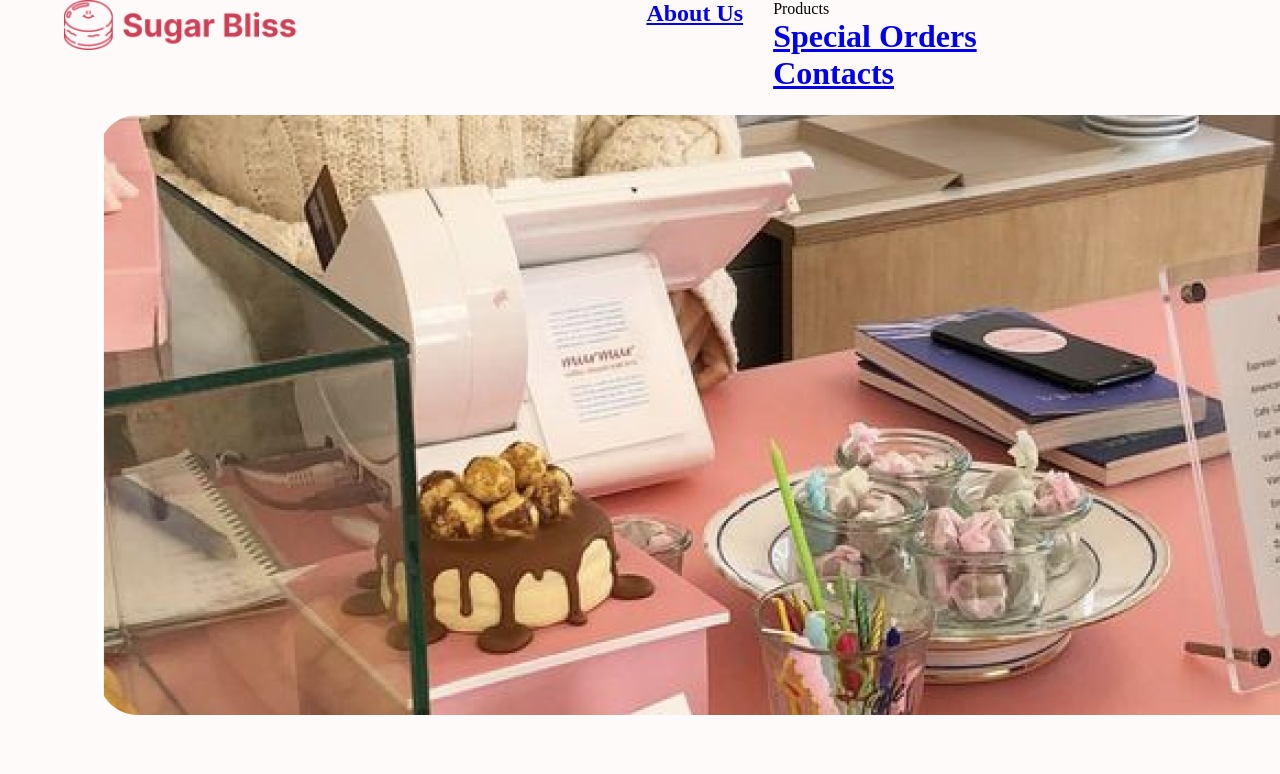
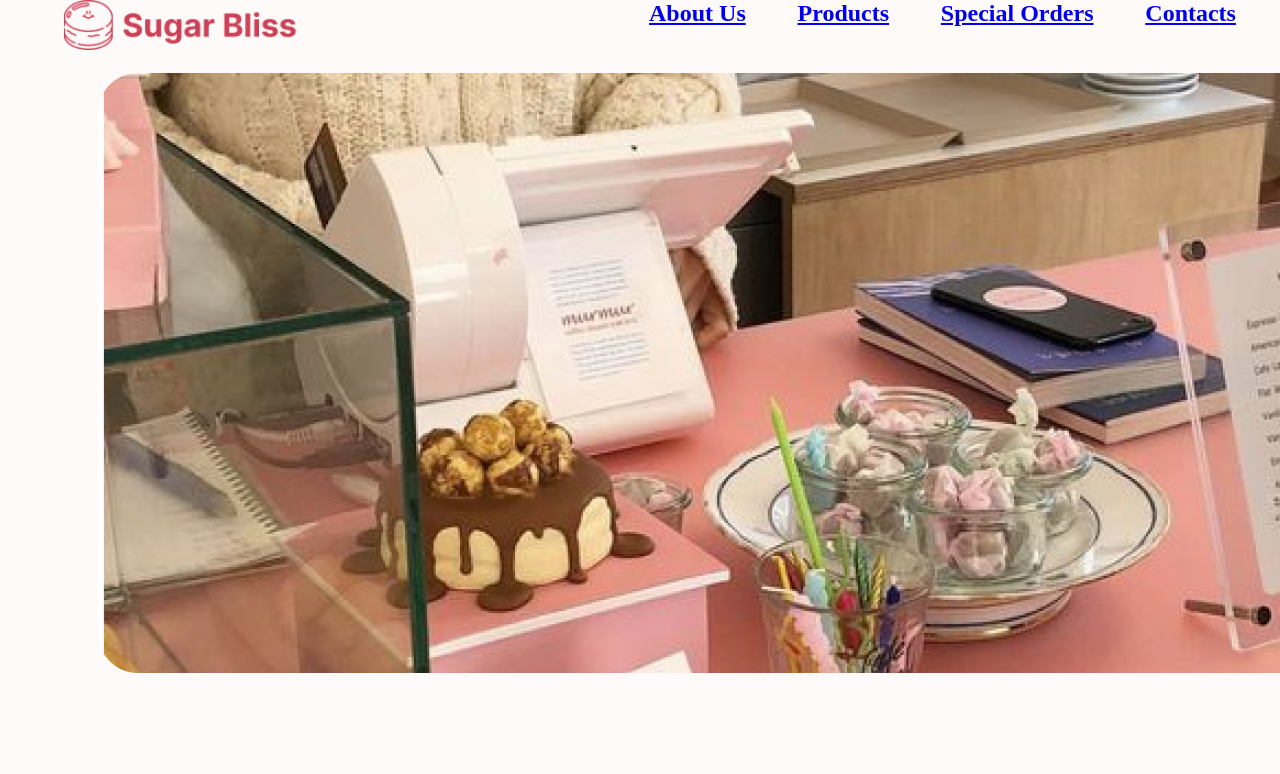
Before and after one commit to Kashish23092004/figma-template, a plain HTML site: page index.html in a window 1280 px wide. Shown: the top 774 px of the page. Drawn offline with Linux system fonts and the light colour scheme.

Commit message:
Update index.html

```diff
--- a/index.html
+++ b/index.html
@@ -10,12 +10,12 @@
       <div class="upper">
     <div class="nav">
       <img src="Logo.png" height="50px">
-        <div class="right">
-            <h1><a href="https://kashish23092004.github.io/figma-template/">About&nbspUs</a></h1>
-            <h1<a href ="https://kashish23092004.github.io/figma-page3">Products</a></h1>
-            <h1><a href="https://kashish23092004.github.io/figma-page4/">Special&nbspOrders</a></h1>
-            <h1><a href="https://kashish23092004.github.io/figma-page5/">Contacts</a></div>
-        </div>
+      <div class="right">
+        <h1><a href="https://kashish23092004.github.io/figma-template/">About&nbspUs</a></h1>
+        <h1><a href ="https://kashish23092004.github.io/figma-page3">Products</a></h1>
+        <h1><a href="https://kashish23092004.github.io/figma-page4/">Special&nbspOrders</a></h1>
+        <h1><a href="https://kashish23092004.github.io/figma-page5/">Contacts</a></h1></div>
+    </div>
 
     <div class="div1">
         <div class="img">
```
